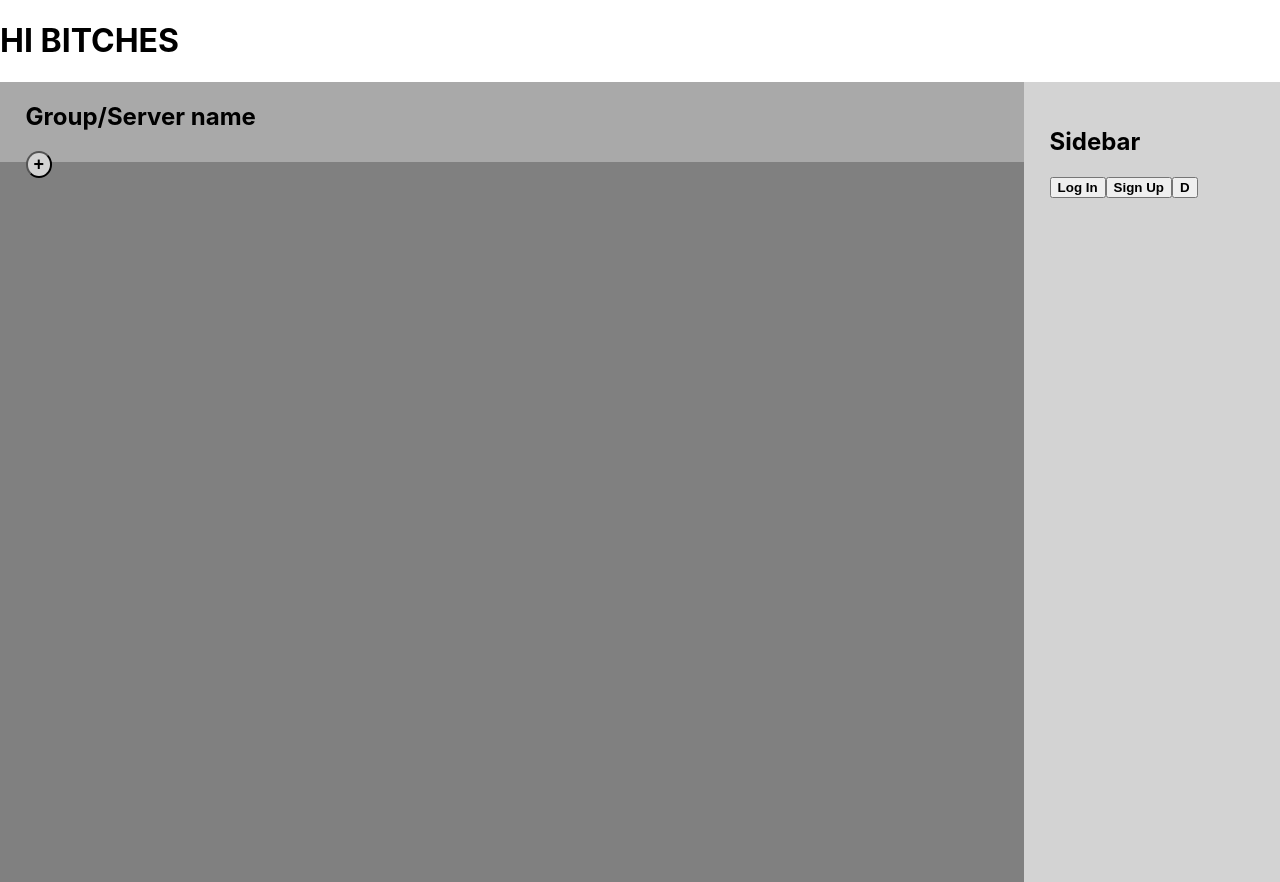
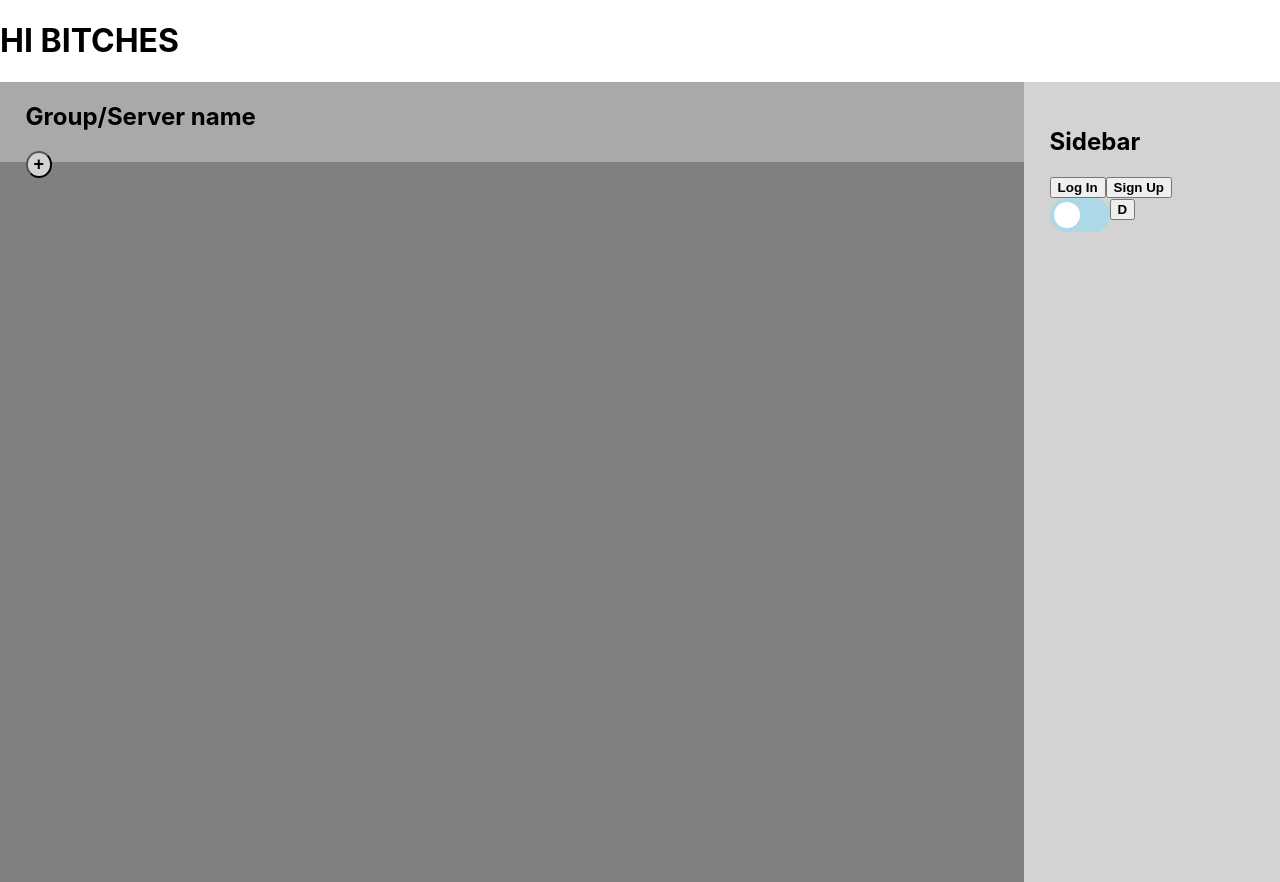
Before and after one commit to Hargaflarb/reactprojectfacejournal, a React (Create React App) app: page / in a window 1280 px wide. Built offline with nearby package versions, Linux system fonts and the light colour scheme; no server answers.

Commit message:
added a switch to toggle darkmode, though it currently works weirdly

```diff
--- a/src/App.css
+++ b/src/App.css
@@ -123,3 +123,66 @@
 .post:hover .commentOptions{
   display: block;
 }
+
+/* The switch - the box around the slider */
+.switch {
+  position: relative;
+  display: inline-block;
+  width: 60px;
+  height: 34px;
+}
+
+/* Hide default HTML checkbox */
+.switch input {
+  opacity: 0;
+  width: 0;
+  height: 0;
+}
+
+/* The slider */
+.slider {
+  position: absolute;
+  cursor: pointer;
+  top: 0;
+  left: 0;
+  right: 0;
+  bottom: 0;
+  background-color: lightblue;
+  -webkit-transition: .4s;
+  transition: .4s;
+}
+
+.slider:before {
+  position: absolute;
+  content: "";
+  height: 26px;
+  width: 26px;
+  left: 4px;
+  bottom: 4px;
+  background-color: white;
+  -webkit-transition: .4s;
+  transition: .4s;
+}
+
+input:checked + .slider {
+  background-color: #2196F3;
+}
+
+input:focus + .slider {
+  box-shadow: 0 0 1px #2196F3;
+}
+
+input:checked + .slider:before {
+  -webkit-transform: translateX(26px);
+  -ms-transform: translateX(26px);
+  transform: translateX(26px);
+}
+
+/* Rounded sliders */
+.slider.round {
+  border-radius: 34px;
+}
+
+.slider.round:before {
+  border-radius: 50%;
+}
--- a/src/App.js
+++ b/src/App.js
@@ -369,7 +369,12 @@
       <div id="sidebar"><h2>Sidebar</h2>
         <button id="LoginBtn" onClick={this.CreateLoginPopup}><b>Log In</b></button>
         <button id="SignUpBtn" onClick={this.CreateSignUpPopup}><b>Sign Up</b></button>
-        <button id="DarkModeBtn" onClick={this.ToggleDarkMode}><b>D</b></button>
+        <br/>
+        <label class="switch">
+        <input type="checkbox" onClick={this.ToggleDarkMode}/>
+        <span class="slider round"></span>
+        </label>
+        <button id="DarkModeBtn" ><b>D</b></button>
       </div>
       <div id="header"><h2>Group/Server name</h2><button id="addPostBtn" onClick={this.CreatePostPopup}><b>+</b></button></div>
       <div id="feed">{
```
